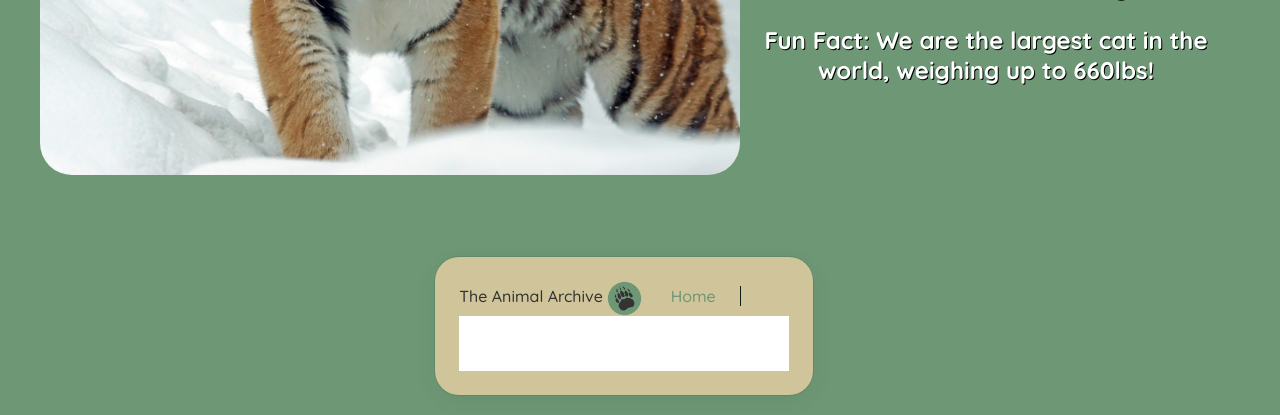
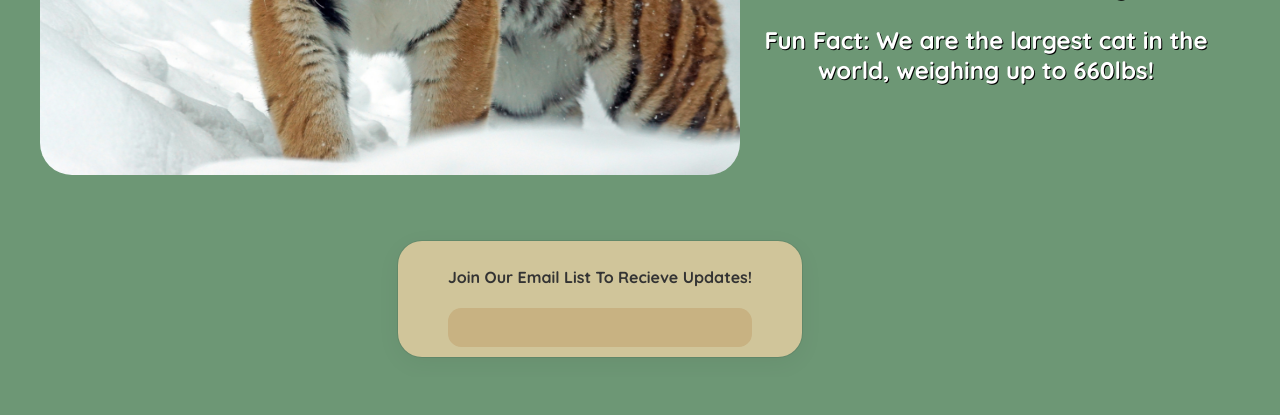
Before and after one commit to JacobL322/351-FinalProject, a PHP site: page / in a window 1280 px wide. Shown: the part 1289-1704 px from the top of the page. After the commit the page ends 1647 px from the top, so only its background shows below. Run offline with PHP 8.4, Linux system fonts and the light colour scheme.

Commit message:
footer wip

```diff
--- a/index.html
+++ b/index.html
@@ -91,14 +91,12 @@
     <footer>
         <div class = "footer-container">
             <ul class = "footer-list">
-                <li class = "title-item">The Animal Archive</li>
-                <li class = "title-item"><img src="Animal Archive Logo.png" width="35px" height = "35px"></li>
-                <li class = "nav-item"><a href = "index.html" class = "nav-link">Home</a></li>
-                <tr>
+                <li class = "nav-item"><h4>Join Our Email List To Recieve Updates!</h4></li>
+                <li class = "nav-item">
                     <form  method = "POST" action ="" class = "footer-form">
                         <input type="email" class = "footer-input" placeholder = "email" id="email" name="email">
                     </form>
-                </tr>
+                </li>
             </ul>
         </div>
         <br>
--- a/styles.css
+++ b/styles.css
@@ -64,16 +64,18 @@ h1, h2 {
 */
 
 .footer-container{
+    box-sizing:border-box;
+    align-items: center;
+    display:flex;
     background-color: #D0C59A;
-    margin-left: auto;
-    margin-right: auto;
-    margin-top: 1rem;
-    padding: 1.5rem;
+    margin:auto;
+    padding: 5px 50px 10px;
     width:100%;
     top:0;
     border-radius: 1.5rem 1.5rem 1.5rem 1.5rem;
     box-shadow: rgba(0, 0, 0, 0.05) 0px 6px 24px 0px, rgba(0, 0, 0, 0.08) 0px 0px 0px 1px;
 }
+
 
 .footer-list{
     display:inline;
@@ -85,12 +87,15 @@ h1, h2 {
 }
 
 .footer-input{
+    border-radius:1em;
+    float:right;
+    display:inline;
     box-sizing: border-box;
     border:0;
     width: 100%;
-    padding: 2rem 1rem 0.5rem 0.5rem;
+    padding: 1rem 1rem 0.5rem 0.5rem;
     color: #333;
-    background: white;
+    background: #C8B282;
 }
 
 .footer-input::placeholder{
@@ -98,6 +103,10 @@ h1, h2 {
     color:transparent;
 }
 
+.footer-input:focus{
+    outline:none;
+    border-bottom: 2px solid #6D9775;
+}
 
 
 /* Animal of the Week Styles
```
